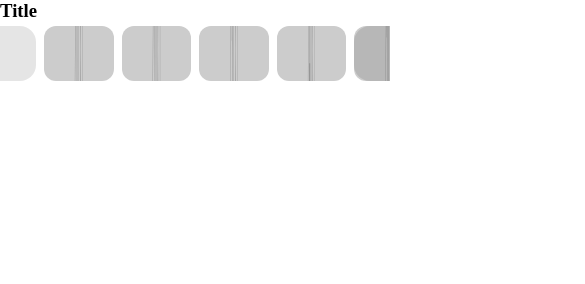
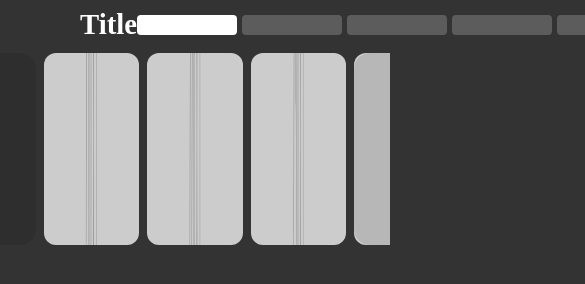
Before and after one commit to shevkenov/css-challenges, a plain HTML site: page carousel-ui/index.html in a window 390 px wide. Shown: the top 284 px of the page, 585 px wide, since content can reach past the window. Drawn offline with Linux system fonts and the light colour scheme; placeholder pictures from the web are drawn by us.

Commit message:
add: progress bar

```diff
--- a/carousel-ui/index.html
+++ b/carousel-ui/index.html
@@ -8,10 +8,10 @@
   </head>
   <body>
     <div class="row">
-        <div class="header">
-            <h3>Title</h3>
-            <div class="bar"></div>
-        </div>
+      <div class="header">
+        <h3 class="title">Title</h3>
+        <div class="bar"></div>
+      </div>
       <div class="container">
         <div class="handler left-handler">
           <div class="text">&#8249;</div>
@@ -53,6 +53,22 @@
             src="https://via.placeholder.com/290/00ff00?text=9"
             alt="placeholder"
           />
+          <img
+          src="https://via.placeholder.com/260/00ff00?text=10"
+          alt="placeholder"
+        />
+        <img
+          src="https://via.placeholder.com/270/00ff00?text=11"
+          alt="placeholder"
+        />
+        <img
+          src="https://via.placeholder.com/280/00ff00?text=12"
+          alt="placeholder"
+        />
+        <img
+          src="https://via.placeholder.com/290/00ff00?text=13"
+          alt="placeholder"
+        />
         </div>
         <div class="handler right-handler">
           <div class="text">&#8250;</div>
--- a/carousel-ui/script.js
+++ b/carousel-ui/script.js
@@ -1,3 +1,7 @@
+const images = document.querySelectorAll('img');
+const bar = document.querySelector('.bar');
+const slider = document.querySelector('.slider');
+
 document.addEventListener('click', e => {
     let handler;
     if(e.target.matches('.handler')){
@@ -9,14 +13,40 @@ document.addEventListener('click', e => {
     if(handler){
         slideHandler(handler);
     }
-})
+});
+
+function getIndex(){
+    return parseInt(getComputedStyle(slider).getPropertyValue('--slider-index'));
+}
+
+function getItemsCount(){
+    return getComputedStyle(slider).getPropertyValue('--items-per-screen')
+}
+
+function calculateProgressBar(){
+
+    const barsCount = (images.length / getItemsCount())
+    bar.innerHTML = ""
+
+    for (let i = 0; i < barsCount; i++) {
+        const dash = document.createElement('div');
+        dash.classList.add('dash');
+        bar.append(dash);
+
+        if(getIndex() === i){
+            dash.classList.add('active')
+        }
+    }
+}
+
+calculateProgressBar()
+
 
 function slideHandler(handler){
-    const slider = document.querySelector('.slider');
-    const images = document.querySelectorAll('img');
-    const section = parseInt(images.length / 4);
+    const index = getIndex();
+    const itemsPerScreen = getItemsCount();
+    const section = parseInt(images.length / itemsPerScreen);
     console.log(section)
-    const index = parseInt(getComputedStyle(slider).getPropertyValue('--slider-index'));
 
     if(handler.classList.contains('left-handler')){
         if(index === 0){
@@ -32,5 +62,6 @@ function slideHandler(handler){
             slider.style.setProperty("--slider-index", index + 1)
         }
     }
+    calculateProgressBar()
 
 }
--- a/carousel-ui/style.css
+++ b/carousel-ui/style.css
@@ -2,6 +2,10 @@
     padding: 0;
     margin: 0;
     box-sizing: border-box;
+}
+
+body{
+    background-color: #333;
 }
 
 :root{
@@ -16,18 +20,19 @@
 
 
 .slider{
+    --items-per-screen: 4;
     --slider-index: 0;
     display: flex;
     width: calc(100% - var(--slider-margin));
     transform: translateX(calc(-100% * var(--slider-index)));
-    flex-grow: 1;
     margin: 0 0.25rem;
     transition: transform 250ms ease-in-out;
+    height: 200px;
 }
 
 img{
-    flex: 0 0 25%;
-    min-width: 25%;
+    flex: 0 0 calc(100% / var(--items-per-screen));
+    min-width: calc(100% / var(--items-per-screen));
     aspect-ratio: 16/9;
     padding: 0.25rem;
     border-radius: 1rem;
@@ -39,7 +44,6 @@ img{
     background: rgba(0, 0, 0, 0.10);
     z-index: 100;
     margin: 0.25rem 0;
-    flex-grow: 0;
     display: flex;
     justify-content: center;
     align-items: center;
@@ -51,7 +55,7 @@ img{
 }
 
 .handler:hover{
-    background: rgba(0, 0, 0, .25);
+    background: rgba(255, 255, 255, 0.5);
 }
 
 .left-handler{
@@ -73,3 +77,37 @@ img{
 .container:hover .text{
     color: white;
 }
+
+.header{
+    display: flex;
+    justify-content: space-between;
+    align-items: center;
+    margin: .5rem var(--slider-margin);
+}
+
+.title{
+    font-size: 1.8rem;
+    color: white;
+}
+
+.bar{
+    display: flex;
+    gap: 5px;
+}
+
+.dash{
+    width: 100px;
+    height: 20px;
+    border-radius: 4px;
+    background-color: rgba(255, 255, 255, 0.20);
+}
+
+.active{
+    background-color: rgba(255, 255, 255, 1);
+}
+
+@media (max-width: 1000px) {
+    .slider{
+        --items-per-screen: 3;
+    }
+}
```
